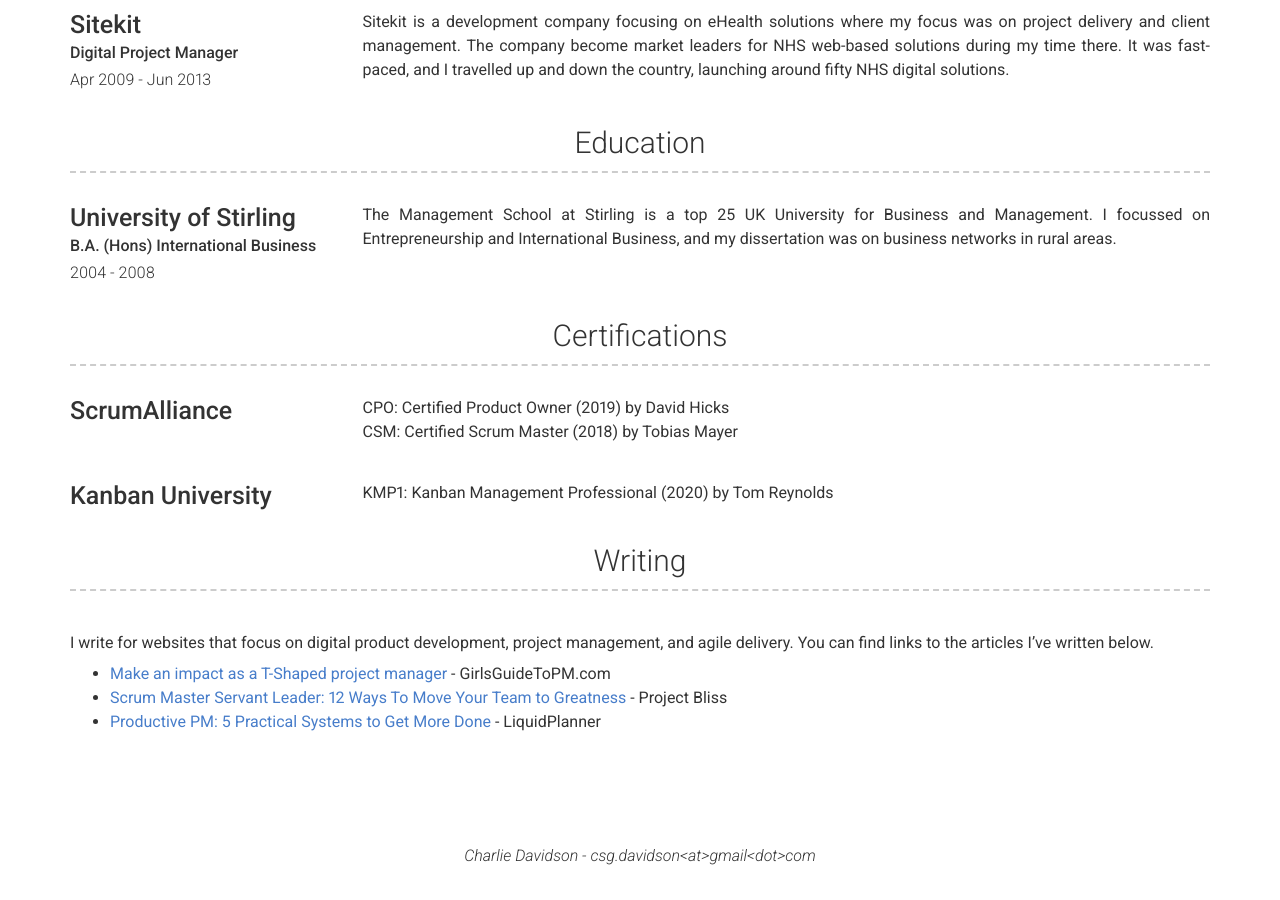
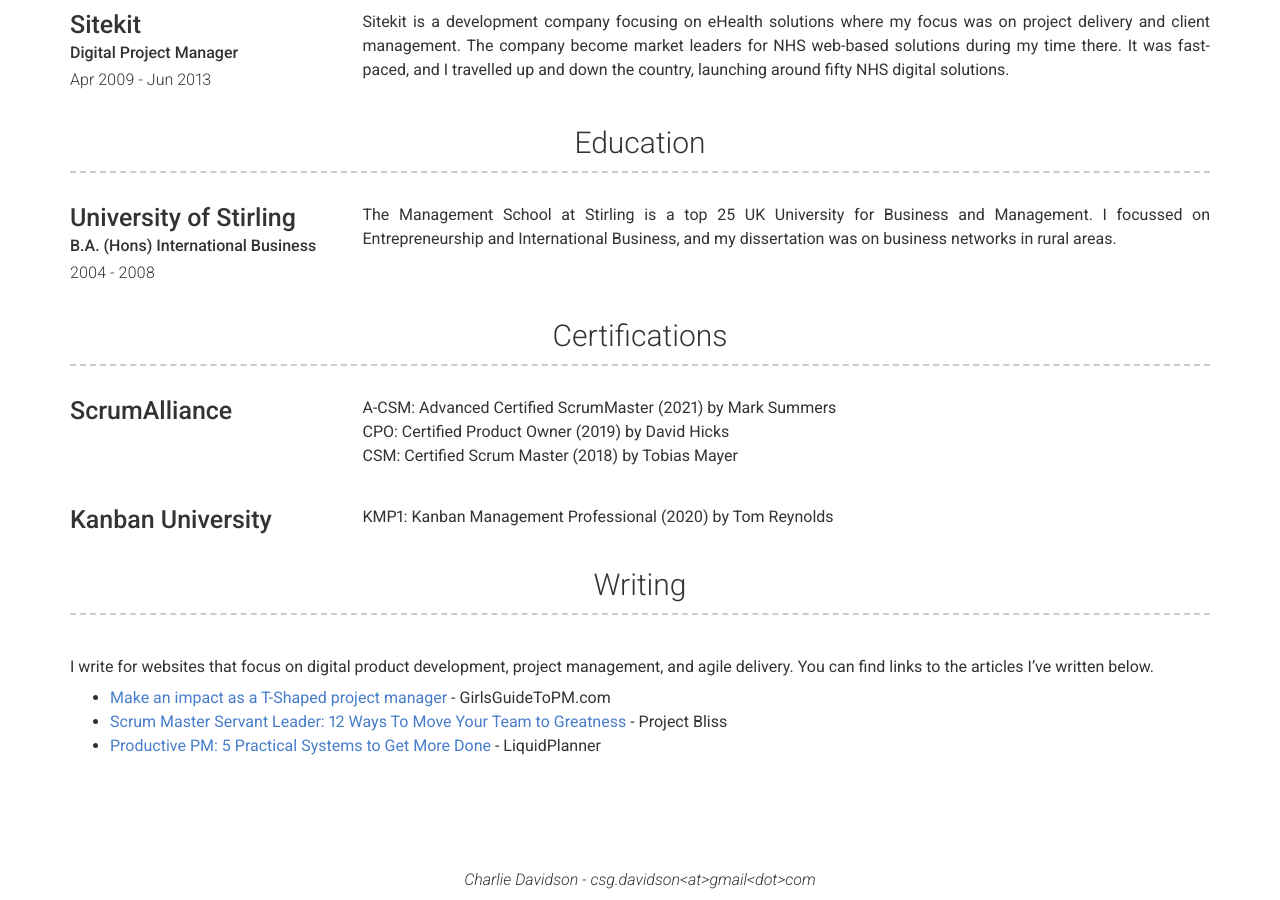
Before and after one commit to csgdavidson/Charlie-Davidson2, a Jekyll site: the page built from index.md, in a window 1280 px wide and 900 px high, scrolled down 942 px. Built offline with Jekyll 4.4.1, drawn with Linux system fonts in a browser that asks for light colours; nearby versions of some CDN libraries; before the commit the page ends 1818 px from its top, so only the background shows below that.

Commit message:
Update projects.yml

```diff
--- a/_data/projects.yml
+++ b/_data/projects.yml
@@ -2,6 +2,7 @@
 - layout: left
   name: ScrumAlliance
   description: | # this will include new lines to allow paragraphs
+    A-CSM: Advanced Certified ScrumMaster (2021) by Mark Summers <br>
     CPO: Certified Product Owner (2019) by David Hicks <br>
     CSM: Certified Scrum Master (2018) by Tobias Mayer
 - name: Kanban University
```
